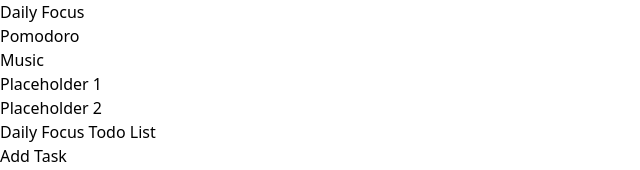
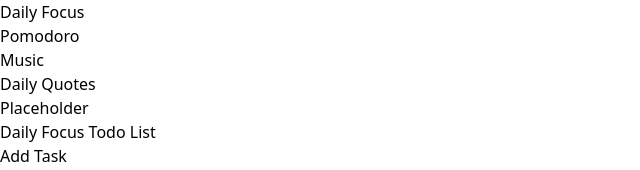
Before and after one commit to ShivanshAr97/Hack-Heros, a React (Vite) app in the folder client/: page / in a window 1280 px wide. Shown: the top 170 px of the page, without its empty margins (0-640 px from the left). Built offline with nearby package versions, Linux system fonts and the light colour scheme.

Commit message:
daily quotes added

```diff
--- a/client/src/components/navbar.jsx
+++ b/client/src/components/navbar.jsx
@@ -2,6 +2,7 @@
 import PomodoroTimer from "./pomodoro";
 import YoutubeIntegration from "./YouTube";
 import DailyFocusTodoList from "./Todo";
+import DailyMotivationalQuote from "./quotes";
 
 const Navbar = () => {
   const [selectedElement, setSelectedElement] = useState("Daily Focus");
@@ -52,26 +53,26 @@
           </li>
           <li>
             <button
-              onClick={() => handleElementClick("Placeholder 1")}
+              onClick={() => handleElementClick("Daily Quotes")}
               className={`${
-                selectedElement === "Placeholder 1"
+                selectedElement === "Daily Quotes"
                   ? "text-white font-bold"
                   : "text-gray-300"
               } hover:text-white px-3 py-2`}
             >
-              Placeholder 1
+              Daily Quotes
             </button>
           </li>
           <li>
             <button
-              onClick={() => handleElementClick("Placeholder 2")}
+              onClick={() => handleElementClick("Placeholder")}
               className={`${
-                selectedElement === "Placeholder 2"
+                selectedElement === "Placeholder"
                   ? "text-white font-bold"
                   : "text-gray-300"
               } hover:text-white px-3 py-2`}
             >
-              Placeholder 2
+              Placeholder
             </button>
           </li>
         </ul>
@@ -80,7 +81,7 @@
         {selectedElement === "Daily Focus" && <DailyFocusTodoList />}
         {selectedElement === "Pomodoro" && <PomodoroTimer />}
         {selectedElement === "Music" && <YoutubeIntegration />}
-        {selectedElement === "Placeholder 1" && <h1>Placeholder 1 Content</h1>}
+        {selectedElement === "Daily Quotes" && <DailyMotivationalQuote />}
         {selectedElement === "Placeholder 2" && <h1>Placeholder 2 Content</h1>}
       </div>
     </div>
--- /dev/null
+++ b/client/src/components/quotes.jsx
@@ -0,0 +1,35 @@
+import React, { useState, useEffect } from "react";
+import axios from "axios";
+
+const DailyMotivationalQuote = () => {
+  const [quote, setQuote] = useState("");
+
+  useEffect(() => {
+    fetchQuote();
+  }, []);
+
+  const fetchQuote = async () => {
+    try {
+      const response = await axios.get("https://zenquotes.io/api/random");
+      const { q: fetchedQuote } = response.data[0];
+      setQuote(fetchedQuote);
+    } catch (error) {
+      console.error("Error fetching quote:", error);
+    }
+  };
+
+  return (
+    <div className="container mx-auto px-4 py-8">
+      <h2 className="text-2xl mb-4">Daily Motivational Quote</h2>
+      <p className="text-lg">{quote}</p>
+      <button
+        onClick={fetchQuote}
+        className="mt-4 p-2 bg-blue-500 text-white rounded"
+      >
+        Get New Quote
+      </button>
+    </div>
+  );
+};
+
+export default DailyMotivationalQuote;
```
